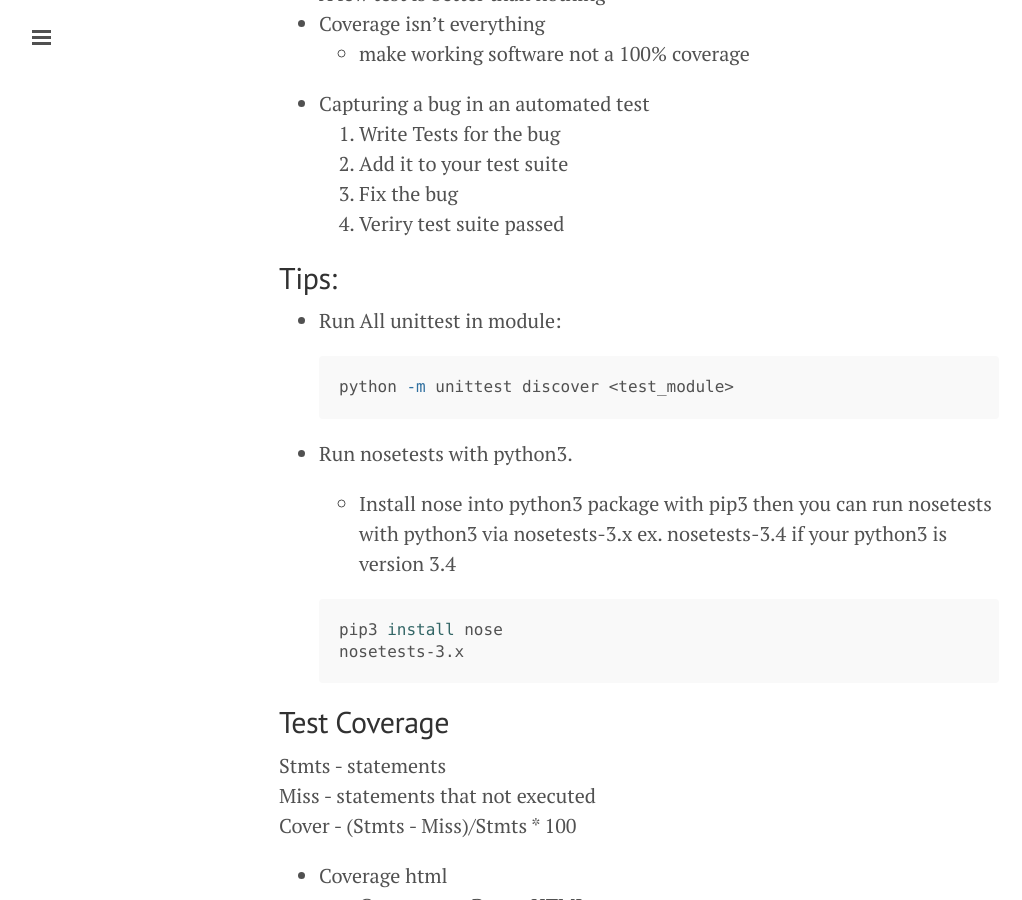
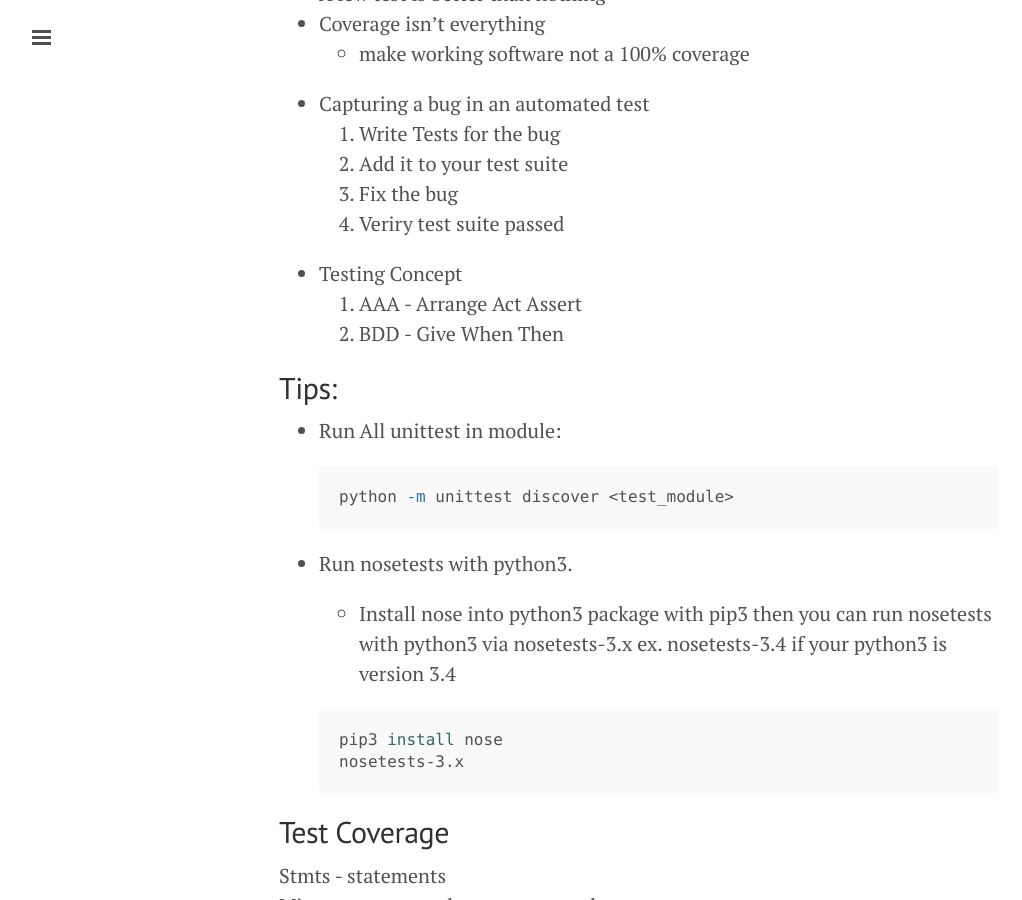
Before and after one commit to ibotdotout/ibotdotout.github.io, a Jekyll site: the page built from _posts/2014-07-11-python-testing.md, in a window 1280 px wide and 900 px high, scrolled down 381 px. Shown: the whole window, without its empty margins (1-1023 px from the left). Built offline with Jekyll 4.4.1, drawn with Linux system fonts in a browser that asks for light colours; Markdown is read by kramdown in place of the engine named in the settings.

Commit message:
update testing concept

```diff
--- a/_posts/2014-07-11-python-testing.md
+++ b/_posts/2014-07-11-python-testing.md
@@ -17,6 +17,10 @@ There are difference between 'building it right' and 'building the right thing'.
   2. Add it to your test suite
   3. Fix the bug
   4. Veriry test suite passed
+
+* Testing Concept
+  1. AAA - Arrange Act Assert
+  2. BDD - Give When Then
 
 
 ## Tips:
```
